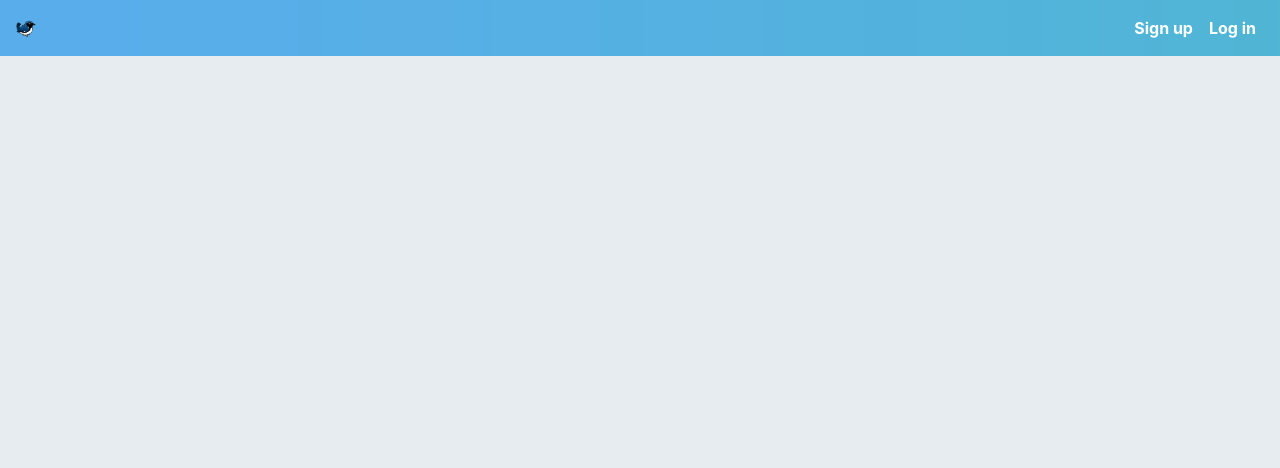
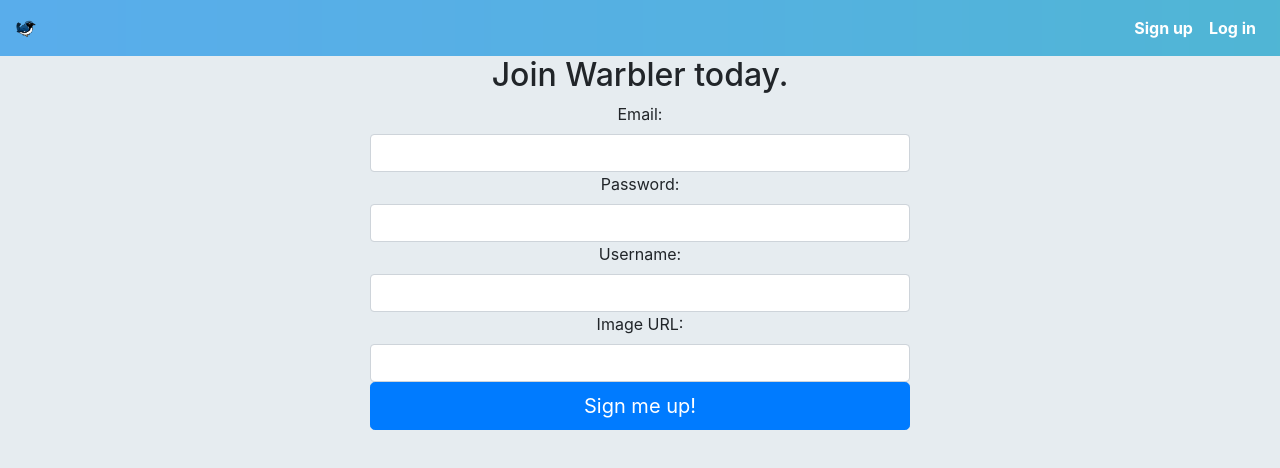
Before and after one commit to AvshalomP/Warbler, a React (Create React App) app in the folder client/: page /signup in a window 1280 px wide. Shown: the top 468 px of the page. Built offline with nearby package versions, Linux system fonts and the light colour scheme.

Commit message:
client - add AuthForm component for /signup and /signin

```diff
--- /dev/null
+++ b/client/src/components/AuthForm.js
@@ -0,0 +1,68 @@
+import React, { Component } from 'react';
+
+
+class AuthForm extends Component {
+    constructor(props){
+        super(props);
+        this.state = {
+            email: "",
+            username: "",
+            password: "",
+            profileImgUrl: ""
+        }
+    }
+
+    handleChange = (event) => {
+        this.setState({
+            [event.target.name]: event.target.value
+        });
+    };
+
+    handleSubmit = (event) => {
+        event.preventDefault();
+        const authType = this.props.signUp ? "signup" : "signin";
+        this.props.onAuth(authType, this.state)
+            .then(() => {
+                console.log("Logged in successfully")
+            })
+    };
+
+    render(){
+        const {email, username, password, profileImgUrl} = this.state;
+        const {buttonText, heading, signUp} = this.props;
+
+        return (
+            <div>
+                <div className="row justify-content-md-center text-center">
+                    <div className="col-md-6">
+                        <form onSubmit={this.handleSubmit} >
+                            <h2>{heading}</h2>
+                            <label htmlFor="email">Email:</label>
+                            <input type="text" className="form-control" id="email" name="email"
+                                   onChange={this.handleChange} value={email}/>
+                            <label htmlFor="password">Password:</label>
+                            <input type="password" className="form-control" id="password" name="password"
+                                   onChange={this.handleChange}/>
+                            {/* conditional inputs - if we are in /signup path, show the extra inputs */}
+                            { signUp && (
+                                <div>
+                                    <label htmlFor="username">Username:</label>
+                                    <input type="text" className="form-control" id="username" name="username"
+                                           onChange={this.handleChange} value={username}/>
+                                    <label htmlFor="profileImgUrl">Image URL:</label>
+                                    <input type="text" className="form-control" id="profileImgUrl" name="profileImgUrl"
+                                           value={profileImgUrl} onChange={this.handleChange}/>
+                                </div>
+                            )}
+                            <button type="submit" className="btn btn-primary btn-block btn-lg">{buttonText}</button>
+                        </form>
+                    </div>
+                </div>
+            </div>
+        )
+    }
+}
+
+
+
+export default AuthForm;
--- a/client/src/containers/App.js
+++ b/client/src/containers/App.js
@@ -1,7 +1,7 @@
 import React from 'react';
 import { Provider } from 'react-redux'; //so we can pass the store object as a prop
 import { configureStore } from '../store';
-import { BrowserRouter as Router } from 'react-router-dom'; //so we can navigate from page to page
+import { BrowserRouter as Router } from 'react-router-dom'; //so we can navigate from page to page the React way
 import Navbar from './Navbar';
 import Main from './Main';
 
--- a/client/src/containers/Main.js
+++ b/client/src/containers/Main.js
@@ -6,13 +6,26 @@
 //-> specify the current Route that we are on as well as Redirect when we need to
 import { connect } from 'react-redux';
 import Homepage from '../components/Homepage';
+import AuthForm from '../components/AuthForm';
+import { authUser } from '../store/actions/auth';
 
 
 const Main = props => {
+    const { authUser } = props;
     return (
         <div className="container">
             <Switch>
                 <Route exact path="/" render={ props => <Homepage { ...props } /> } />
+                <Route exact path="/signin" render={ props => {
+                        return (<AuthForm onAuth={authUser} buttonText="Log in"
+                                          heading="Welcome Back." { ...props } />)
+                    }
+                }/>
+                <Route exact path="/signup" render={ props => {
+                        return (<AuthForm onAuth={authUser} signUp buttonText="Sign me up!"
+                                          heading="Join Warbler today." { ...props } />)
+                    }
+                }/>
             </Switch>
         </div>
     )
@@ -24,4 +37,4 @@
     }
 }
 
-export default withRouter(connect(mapStateToProps, null)(Main));
+export default withRouter(connect(mapStateToProps, { authUser })(Main));
--- /dev/null
+++ b/client/src/services/api.js
@@ -0,0 +1,15 @@
+import axios from 'axios';
+
+
+export function apiCall(method, path, data){
+    return axios[method](path, data)
+            .then( res => {
+                console.log(res);
+                return res;
+                //return resolve(res.data);
+            })
+            .catch( err => {
+                console.log(err);
+                //return reject(err.response.data.error);
+            })
+}
--- /dev/null
+++ b/client/src/store/actions/auth.js
@@ -0,0 +1,50 @@
+import { apiCall } from '../../services/api';
+import { SET_CURRENT_USER } from '../actionTypes';
+
+//action creator
+export function setCurrentUser(user) {
+    return {
+        type: SET_CURRENT_USER,
+        user
+    };
+}
+
+// //middleware function
+// export function authUser(type, userData){
+//     return dispatch => {
+//         // wrap our thunk with a promise, so we can wait for the API call
+//         return new Promise((resolve, reject) => {
+//             return apiCall("post", `/api/auth/${type}`, userData)
+//                     .then(({token, ...user}) => {   // here we destructure from the AJAX response the token and wrap
+//                                                     //-> rest of the returned properties in user object
+//                         //storing token in local storage
+//                         localStorage.setItem("jwtToken", token);
+//                         //dispatching action
+//                         dispatch(setCurrentUser(user));
+//                         resolve();  //indicate that the API call is successful
+//                     })
+//                     .catch( err => {
+//                         console.log(err);
+//                         reject();   //indicate that the API call failed
+//                     });
+//         });
+//     };
+// }
+
+//middleware function - without promise wrapping
+export function authUser(type, userData){
+    return dispatch => {
+        // return a promise from the API call
+        return apiCall("post", `/api/auth/${type}`, userData)
+                .then(({token, ...user}) => {   // here we destructure from the AJAX response the token and wrap
+                    //-> the rest of the returned properties (id & username) in user object
+                    //storing token in local storage
+                    localStorage.setItem("jwtToken", token);
+                    //dispatching action to set current user
+                    dispatch(setCurrentUser(user));
+                })
+                .catch( err => {
+                    console.log(err);
+                });
+    };
+}
```
Also changed, not shown: client/src/store/actions/errors.js (added).
